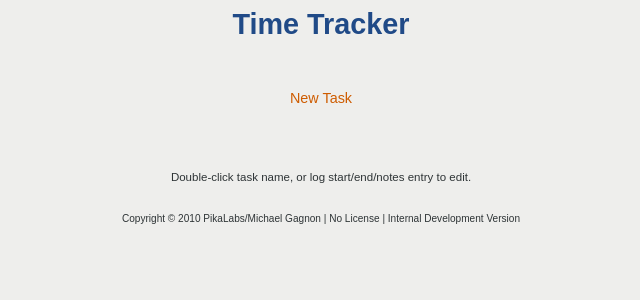
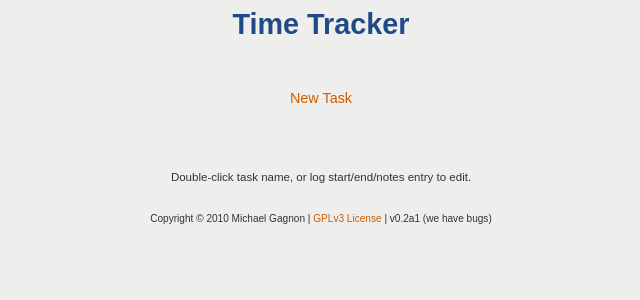
Before and after one commit to transistorfet/timecard, a CodeIgniter app: page / in a window 1280 px wide. Shown: the top 300 px of the page, without its empty margins (319-959 px from the left). Run offline with CodeIgniter, Linux system fonts and the light colour scheme; data that the repository does not hold is empty; some libraries are stand-ins or nearby versions.

Commit message:
fix footer (copyright/license/version). fix js/css src.

```diff
--- a/application/config/autoload.php
+++ b/application/config/autoload.php
@@ -64,7 +64,7 @@ $autoload['libraries'] = array('database');
 |	$autoload['helper'] = array('url', 'file');
 */
 
-$autoload['helper'] = array();
+$autoload['helper'] = array('url');
 
 
 /*
--- a/application/views/front.php
+++ b/application/views/front.php
@@ -1,9 +1,9 @@
 <html>
 <head>
 	<title>Time Tracker</title>
-	<link href="/timetrack/css/common.css" rel="stylesheet" type="text/css" />
+	<link href="<?=base_url()?>css/common.css" rel="stylesheet" type="text/css" />
   <script type="text/javascript" src="https://ajax.googleapis.com/ajax/libs/jquery/1.6.2/jquery.min.js"></script>
-	<script type="text/javascript" src="/timetrack/js/common.js"></script>
+	<script type="text/javascript" src="<?=base_url()?>js/common.js"></script>
 </head>
 
 <body onload="initialize();">
@@ -22,7 +22,7 @@
 </div>
 
 <div id="footer">
-	Copyright &copy; 2010 PikaLabs/Michael Gagnon | No License | Internal Development Version
+	Copyright &copy; 2010 Michael Gagnon | <a href="http://www.gnu.org/licenses/gpl-3.0.html">GPLv3 License</a> | v0.2a1 (we have bugs)
 </div>
 
 </body>
```
